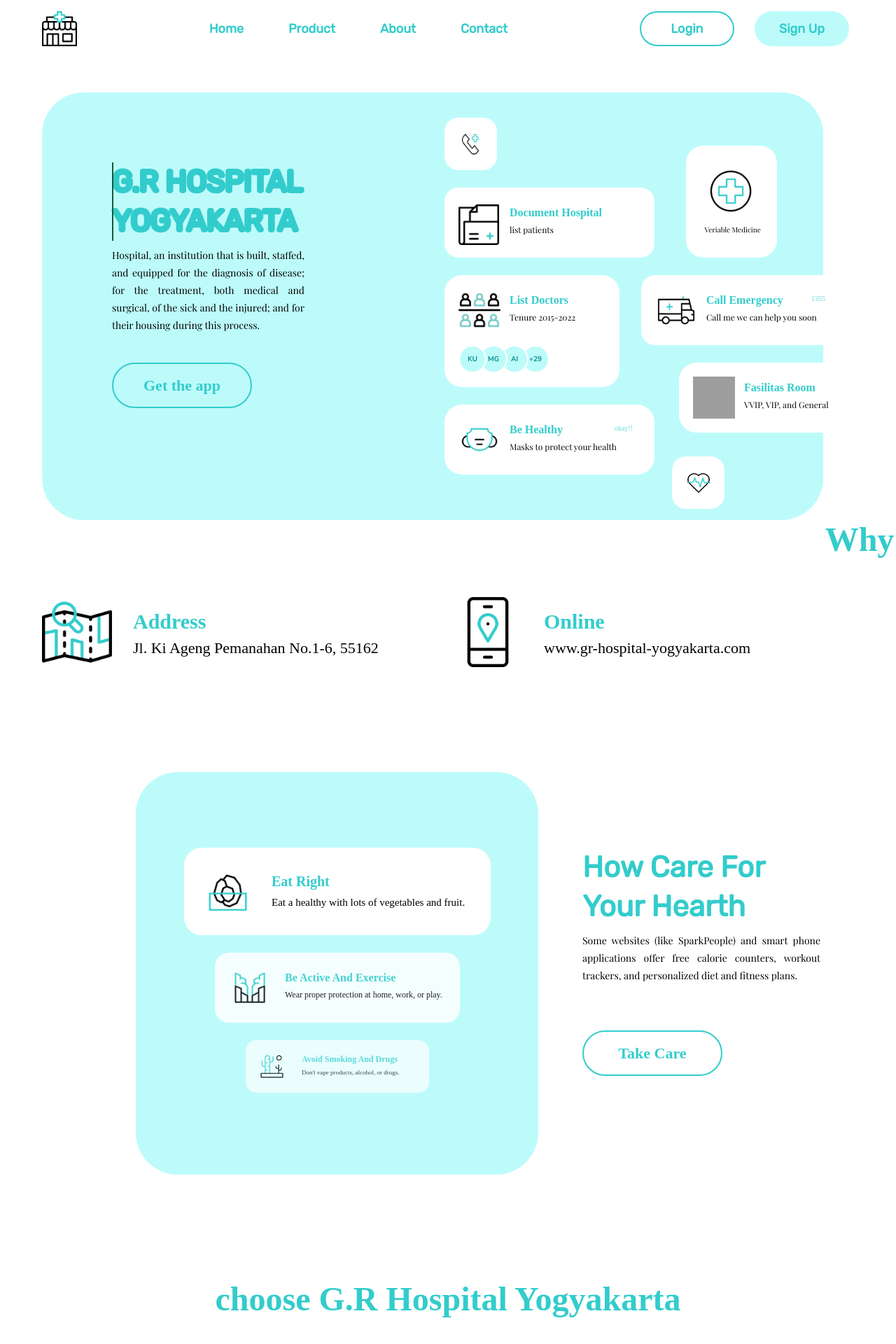
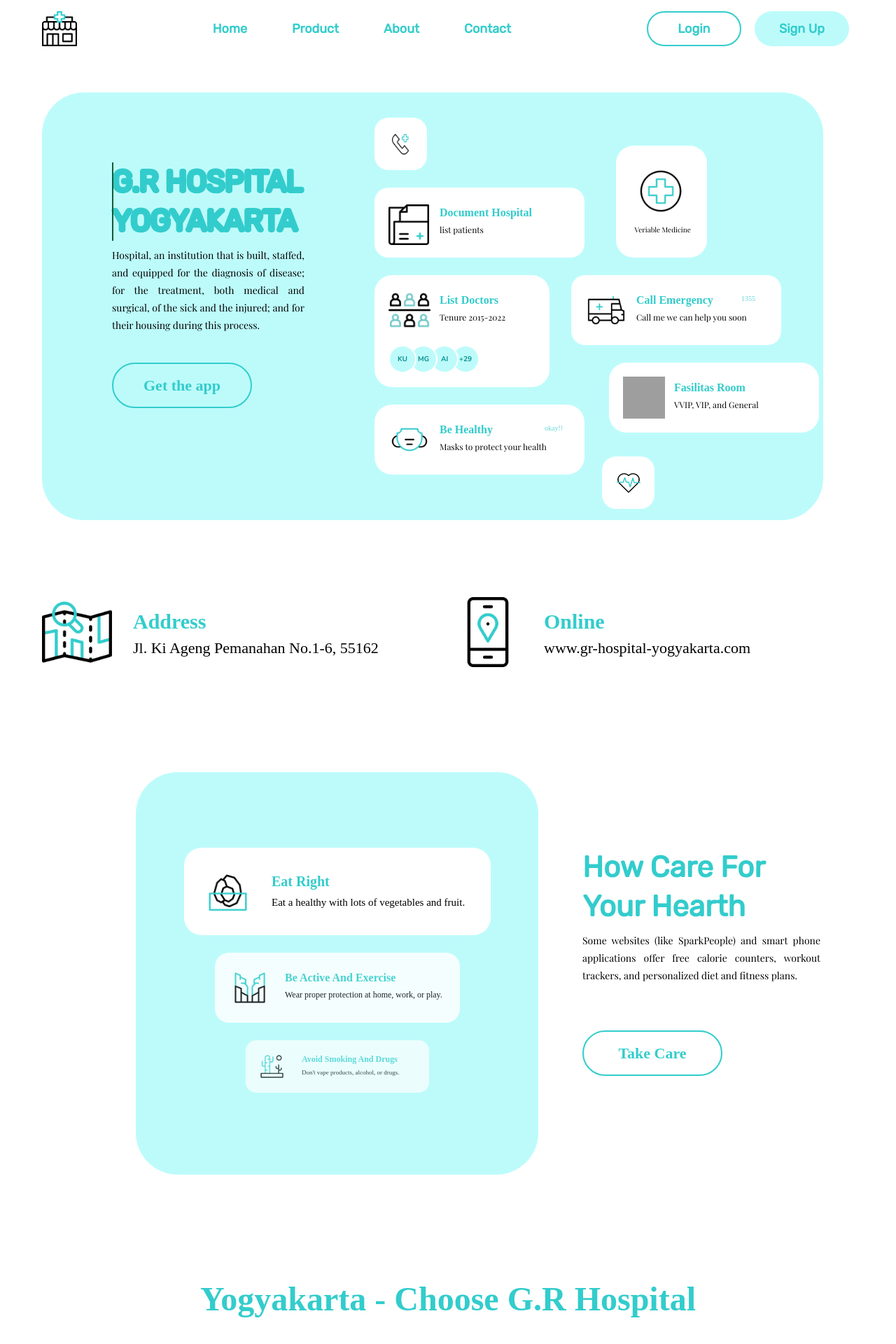
Before and after one commit to afraamalia31/project-2, a PHP site: page / in a window 1280 px wide. Shown: the top 1920 px of the page at 70% size. Run offline with PHP 8.4, Linux system fonts and the light colour scheme; grey boxes are pictures that could not be loaded.

Commit message:
revisi again

```diff
--- a/index.html
+++ b/index.html
@@ -27,13 +27,13 @@
                 <a class="nav-link" href="#home" id="home">Home</a>
               </li>
               <li class="nav-item  mx-4">
-                <a class="nav-link" href="#product" id="product">Product</a>
+                <a class="nav-link" href="#product" id="produk">Product</a>
               </li>
               <li class="nav-item mx-4">
-                <a class="nav-link" href="#about" id="about">About</a>
+                <a class="nav-link" href="#about" id="tentang">About</a>
               </li>
               <li class="nav-item mx-4">
-                <a class="nav-link" href="#contact" id="contact">Contact</a>
+                <a class="nav-link" href="#contact" id="kontak">Contact</a>
               </li>
             </ul>
             <div class="navbar-button">
@@ -53,7 +53,7 @@
                 }
               }).then((result) => {
                 Swal.fire({
-                  title: 'Your login Successfull',
+                  title: 'Your login Successful',
                   icon: 'success'
                 })
               })">Login</button>
@@ -73,7 +73,7 @@
                 }
               }).then((result) => {
                 Swal.fire({
-                  title: 'Your Sign Up Successfull',
+                  title: 'Your Sign Up Successful',
                   icon: 'success'
                 })
               })">Sign Up</button>
@@ -86,7 +86,7 @@
     <div class="container mx-5" id="home">
         <div class="main-card">
             <div class="card-left">
-                <h3 class="main-text" data-text="G.R Hospital Yogyakarta">G.R Hospital Yogyakarta</h3>
+                <h5 class="main-text" data-text="G.R Hospital Yogyakarta">G.R Hospital Yogyakarta</h5>
                 <p class="second-text">Hospital, an institution that is built, staffed, and equipped for the diagnosis of disease; for the treatment, both medical and surgical, of the sick and the injured; and for their housing during this process.</p>
 
                 <button class="get-button">Get the app</button>
@@ -207,7 +207,7 @@
 
     <!-- Product Features 2 -->
     <section class="main-body">
-      <p class="main-tittle">Why choose G.R Hospital Yogyakarta</p>
+      <p class="main-tittle-2">Yogyakarta - Choose G.R Hospital</p>
       <p class="body-text">More experience, The right answers & Innovation with impact</p>
       <p class="body-text2">The million patients we treat each year prepares us to treat the one who matters most — you.</p>
     </section>
--- a/style.css
+++ b/style.css
@@ -28,13 +28,13 @@ li{
 #home{
     color:  #33CCCC;
 }
-#product{
+#produk{
     color:  #33CCCC;
 }
-#about{
+#tentang{
     color:  #33CCCC;
 }
-#contact{
+#kontak{
     color:  #33CCCC;
 }
 .navbar-button button{
@@ -49,7 +49,7 @@ li{
     line-height: 29px;
 }
 .login-button{
-    width: 135px;
+    width: 100px;
     height: 50px;
     border: 2px solid #33CCCC;
     border-radius: 25px;
@@ -58,12 +58,12 @@ li{
     font-style: normal;
     font-weight: 700;
     font-size: 18px;
-    line-height: 29px;
+    line-height: 20px;
     text-align: center;
     color: #33CCCC;
 }
 .signUp-button{
-    width: 135px;
+    width: 100px;
     height: 50px;
     background: #BDFBFB;
     border-radius: 25px;
@@ -73,10 +73,10 @@ li{
     margin-right: -37px;
     font-weight: 700;
     font-size: 18px;
-    line-height: 29px;
+    line-height: 20px;
     text-align: center;
     color: #33CCCC;
-    margin-left: 25px;
+    margin-left: 15px;
 }
 
 
@@ -86,6 +86,7 @@ li{
     height: 611px;
     border-radius: 60px;
     margin-top: 50px;
+    width: 100%;
 }
 .card-left{
     width: 375px;
@@ -127,15 +128,15 @@ li{
     background-color: #BDFBFB;
     margin-top: 25px;
 }
-/* text main title */
-h3{
+/* text  title */
+h5{
     position: relative;
     font-size: 10vw;
     color: #014b4b;
     -webkit-text-stroke: 0.3vw #33CCCC;
     text-transform: uppercase;
 }
-h3::before{
+h5::before{
     content:attr(data-text);
     position: absolute;
     top: 0;
@@ -160,12 +161,13 @@ h3::before{
 .card-right{
     width: 800px;
     height: 550px;
+
 }
 /* card one */
 .card-1{
     width: 75px;
     height: 75px;
-    margin-left: 575px;
+    margin-left: 475px;
     background: #FFFFFF;
     border-radius: 20px;
     float: left;
@@ -181,7 +183,7 @@ h3::before{
 .card-2{
     width: 300px;
     height: 100px;
-    margin-left: 575px;
+    margin-left: 475px;
     position: absolute;
     margin-top: 136px;
     float: left;
@@ -296,7 +298,7 @@ h3::before{
 .card-3{
     width: 130px;
     height: 160px;
-    margin-left: 920px;
+    margin-left: 820px;
     position: absolute;
     margin-top: 76px;
     float: left;
@@ -308,7 +310,7 @@ h3::before{
 .card-4{
     width: 250px;
     height: 160px;
-    margin-left: 575px;
+    margin-left: 475px;
     position: absolute;
     margin-top: 261px;
     float: left;
@@ -321,7 +323,7 @@ h3::before{
     width: 300px;
     height: 100px;
     margin-top: 261px;
-    margin-left: 856px;
+    margin-left: 756px;
     position: absolute;
     float: left;
     background: #FFFFFF;
@@ -333,7 +335,7 @@ h3::before{
     width: 300px;
     height: 100px;
     margin-top: 446px;
-    margin-left: 575px;
+    margin-left: 475px;
     position: absolute;
     float: left;
     background: #FFFFFF;
@@ -343,7 +345,7 @@ h3::before{
     width: 300px;
     height: 100px;
     margin-top: 386px;
-    margin-left: 910px;
+    margin-left: 810px;
     position:absolute;
     float: left;
     background: #FFFFFF;
@@ -353,7 +355,7 @@ h3::before{
     width: 75px;
     height: 75px;
     margin-top: 520px;
-    margin-left: 900px;
+    margin-left: 800px;
     position: absolute;
     float: left;
     background: #FFFFFF;
@@ -620,10 +622,11 @@ h3::before{
     font-family: 'Nunito';
     font-style: normal;
 }
-.main-tittle{
+.main-tittle-2{
     font-weight: 700;
     font-size: 48px;
     line-height: 56px;
+
 }
 .body-text{
     font-weight: 400;
```
